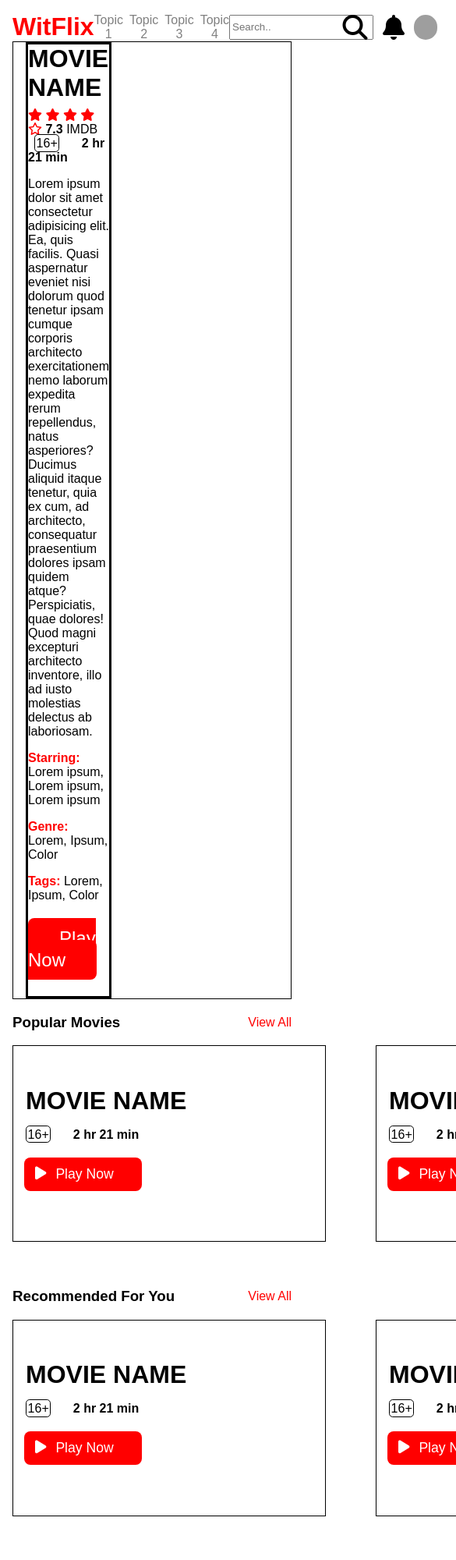
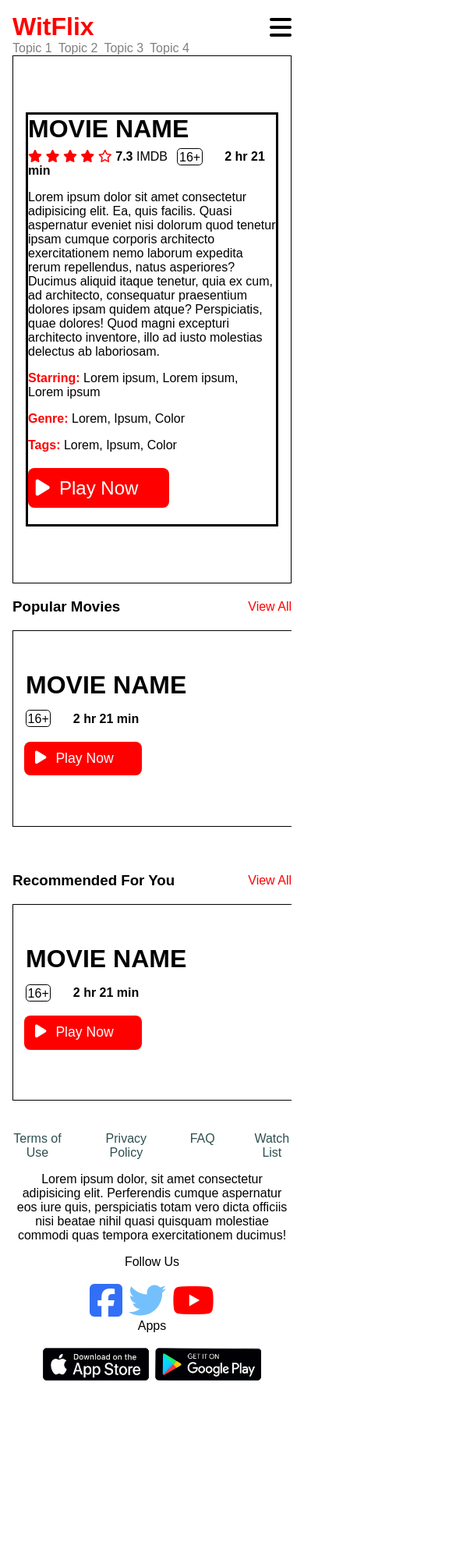
Before and after one commit to Umuras/Wit1024-WitFlixTraining, a plain HTML site: page index.html in a window 390 px wide. Shown: the top 2000 px of the page at 78% size, 585 px wide, since content can reach past the window. After the commit the page ends 1789 px from the top, so only its background shows below. Drawn offline with Linux system fonts and the light colour scheme; grey boxes are pictures that could not be loaded.

Commit message:
Some adjustments made.
search-icon added in search bar as image, slider added for movie-cards. Paragraph centered and apps and follow us texts margin-bottoms value set 0 in footer. When screen is becoming narrow movieinfo-container's width value set 100%.

```diff
--- a/index.css
+++ b/index.css
@@ -8,12 +8,13 @@ header {
   display: flex;
   justify-content: space-between;
   align-items: center;
-  flex: 1;
+  flex-wrap: wrap;
 }
 
 header h1 {
   margin: 0;
   color: red;
+  flex: 1;
 }
 
 header nav {
@@ -30,12 +31,23 @@ header nav a {
 header div.user-profile {
   display: flex;
   gap: 0.75rem;
-  position: relative;
+  flex: 1;
+  justify-content: flex-end;
 }
 
-div.user-profile i.fa-magnifying-glass {
-  position: absolute;
-  right: 5.6rem;
+header .searchbar {
+  background-image: url("/images/search-icon.png");
+  background-repeat: no-repeat;
+  background-size: contain;
+  background-position: 8.9rem;
+}
+
+header .hamburger {
+  display: none;
+}
+
+div.user-profile .search-icon {
+  width: 1.5rem;
 }
 
 div.user-profile img {
@@ -127,6 +139,8 @@ div.btnHero .fa-solid,
   display: flex;
   gap: 4rem;
   justify-content: space-between;
+  overflow: auto;
+  white-space: nowrap;
 }
 
 div.popmovie {
@@ -182,7 +196,7 @@ div.popmovie {
   display: flex;
   justify-content: space-between;
   column-gap: 5rem;
-  align-items: first baseline;
+  align-items: flex-start;
 }
 
 .lastinfos-container img {
@@ -205,6 +219,11 @@ div.popmovie {
   column-gap: 0.5rem;
 }
 
+.socialmedias-container p,
+.apps-container p {
+  margin-top: 0;
+}
+
 .apps-container {
   display: flex;
   flex-direction: column;
@@ -213,3 +232,36 @@ div.popmovie {
 .appsimages-container {
   display: flex;
 }
+
+@media (max-width: 600px) {
+  .lastinfos-container {
+    flex-direction: column;
+    align-items: center;
+    text-align: center;
+  }
+
+  header nav {
+    order: 1;
+  }
+
+  .navigation-container a {
+    flex-grow: 1;
+  }
+
+  div.movieinfo-container {
+    width: 100%;
+    margin-right: 1rem;
+  }
+
+  main.hero {
+    padding: 0;
+  }
+
+  header div.user-profile {
+    display: none;
+  }
+
+  header .hamburger {
+    display: block;
+  }
+}
--- a/index.html
+++ b/index.html
@@ -22,9 +22,14 @@
         <a href="">Topic 3</a>
         <a href="">Topic 4</a>
       </nav>
+      <i class="hamburger fa-solid fa-bars fa-2x"></i>
       <div class="user-profile">
-        <input type="text" name="search" placeholder="Search.." />
-        <i class="fa-solid fa-magnifying-glass fa-2x"></i>
+        <input
+          class="searchbar"
+          type="text"
+          name="search"
+          placeholder="Search.."
+        />
         <i class="fa-solid fa-bell fa-2x"></i>
         <img src="https://picsum.photos/30/30" />
       </div>
```
Also changed, not shown: images/search-icon.png (added).
